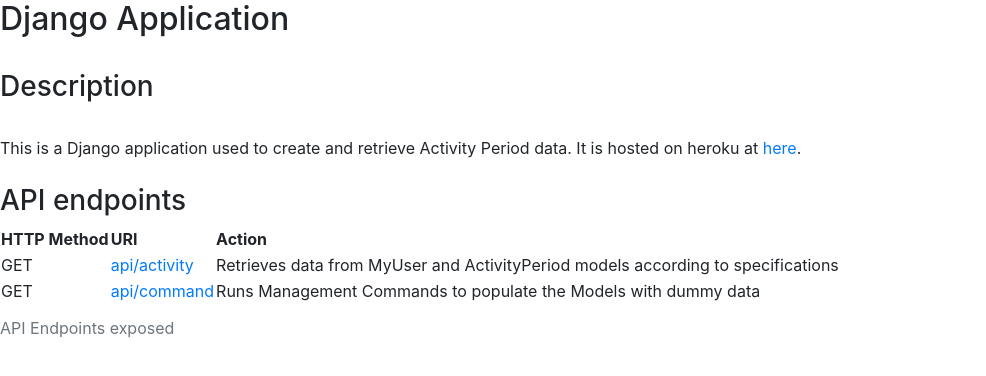
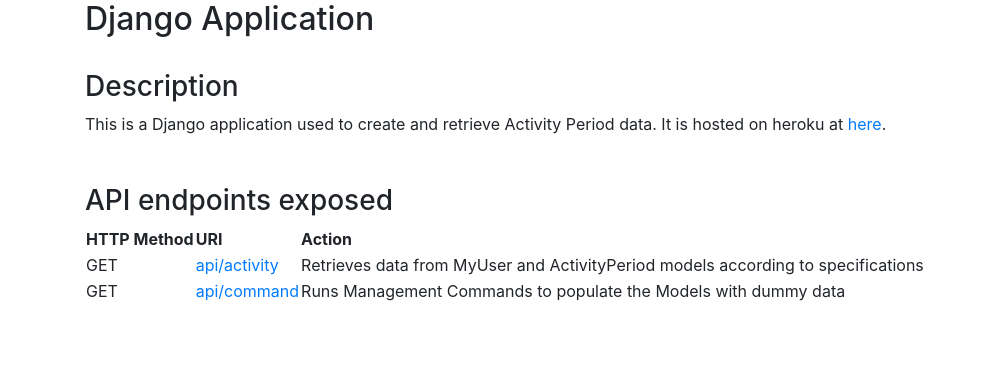
Before and after one commit to prkarjgi/django_project, a Django app: page / in a window 1280 px wide. Shown: the top 376 px of the page, without its empty margins (0-986 px from the left). Run offline with Django 3.2, Linux system fonts and the light colour scheme; some libraries are stand-ins or nearby versions.

Commit message:
Added template

```diff
--- a/activity/templates/activity/home.html
+++ b/activity/templates/activity/home.html
@@ -10,18 +10,21 @@
         <link rel="stylesheet" href="https://maxcdn.bootstrapcdn.com/bootstrap/4.0.0/css/bootstrap.min.css" integrity="sha384-Gn5384xqQ1aoWXA+058RXPxPg6fy4IWvTNh0E263XmFcJlSAwiGgFAW/dAiS6JXm" crossorigin="anonymous">
     </head>
     <body>
+        <div class="container">
         <h2>Django Application</h2>
         <br>
-        <h3>Description</h3>
-        <br>
-        <div>
-        This is a Django application used to create and retrieve Activity Period data. It is hosted on heroku at <a href="https://prkarjgi-django.herokuapp.com">here</a>.
+        </div>
+        <div class="container">
+            <h3>Description</h3>
+        </div>
+        <div class="container">
+            This is a Django application used to create and retrieve Activity Period data. It is hosted on heroku at <a href="https://prkarjgi-django.herokuapp.com">here</a>.
         </div>
         <br>
-        <h3>API endpoints</h3>
-        <div>
+        <br>
+        <div class="container">
+            <h3>API endpoints exposed</h3>
             <table>
-                <caption>API Endpoints exposed</caption>
                 <tr>
                     <th>HTTP Method</th>
                     <th>URI</th>
```
